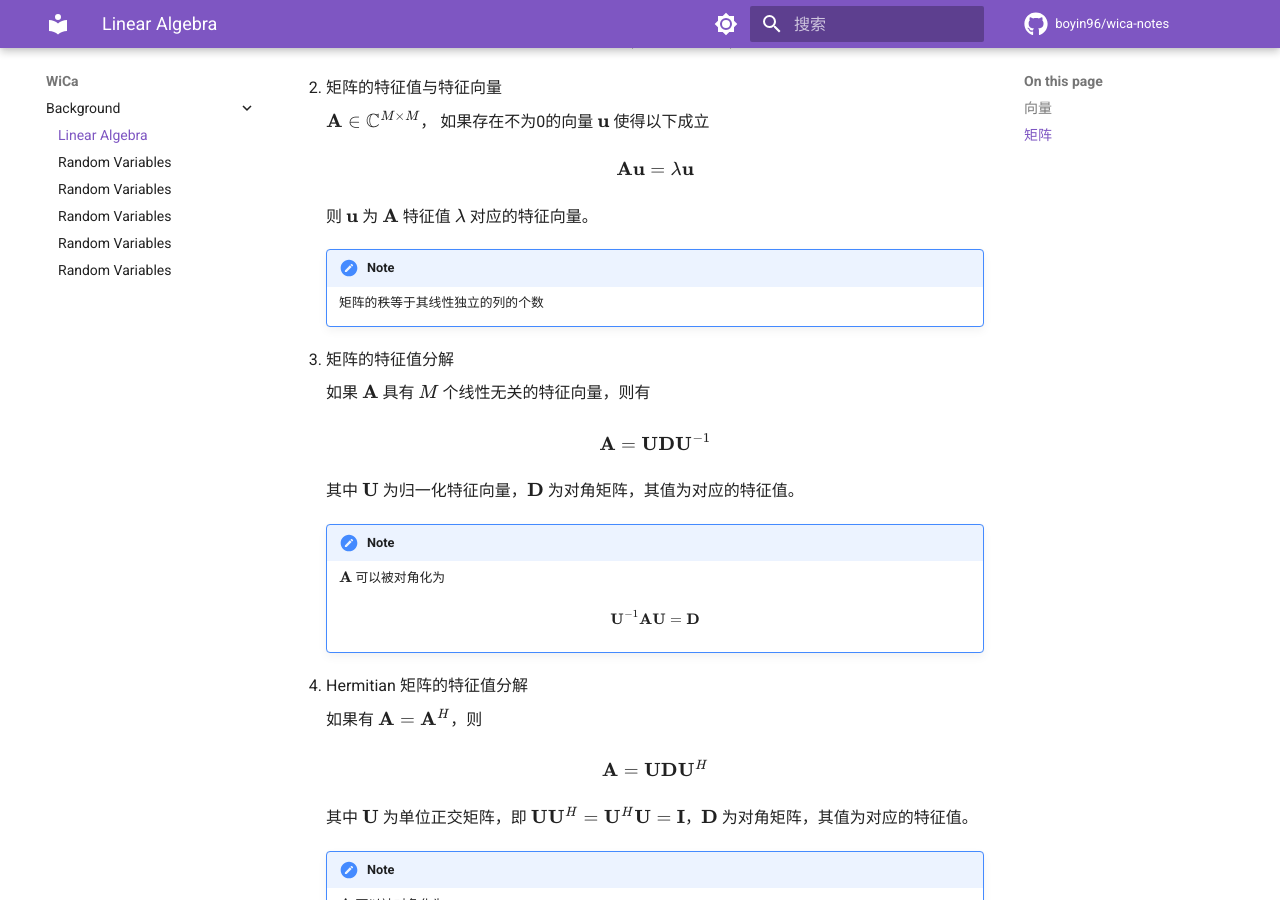
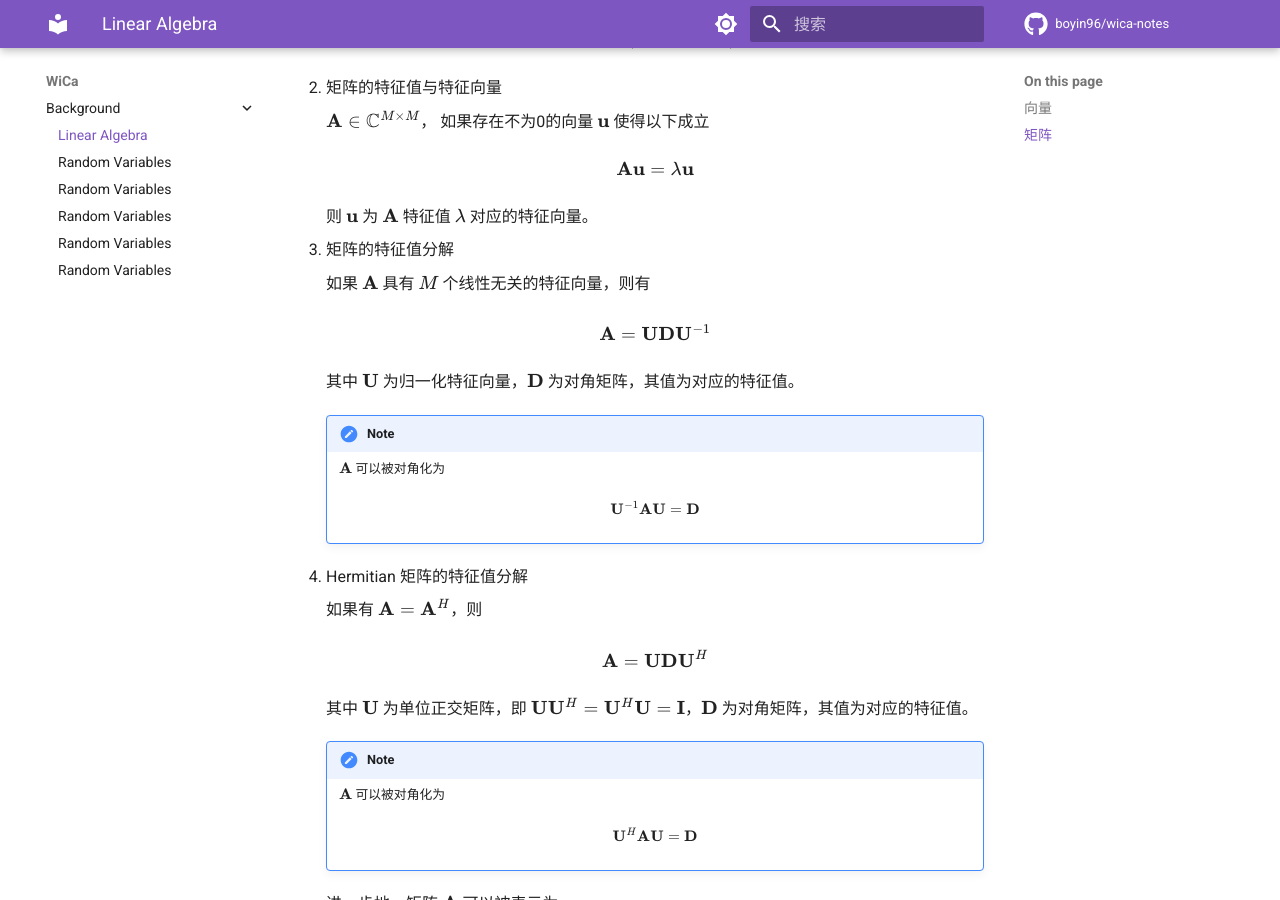
Before and after one commit to boyin96/wica-notes, an MkDocs documentation site: the page built from docs/wica/background/linear.md, in a window 1280 px wide and 900 px high, scrolled down 2207 px. Built offline with MkDocs 1.6.1 and Material for MkDocs 9.7.7, drawn with Linux system fonts in a browser that asks for light colours; comment, search, counter and statistics services are not loaded.

Commit message:
Update linear.md

```diff
--- a/docs/wica/background/linear.md
+++ b/docs/wica/background/linear.md
@@ -85,10 +85,6 @@ author: Bo Yin
     $$
 
     则 $\mathbf{u}$ 为 $\mathbf{A}$ 特征值 $\lambda$ 对应的特征向量。
-
-    !!! note
-
-        矩阵的秩等于其线性独立的列的个数
 
 3. 矩阵的特征值分解
 
```
Also changed, not shown: other parts of docs/wica/background/linear.md (+1 -1 lines).
